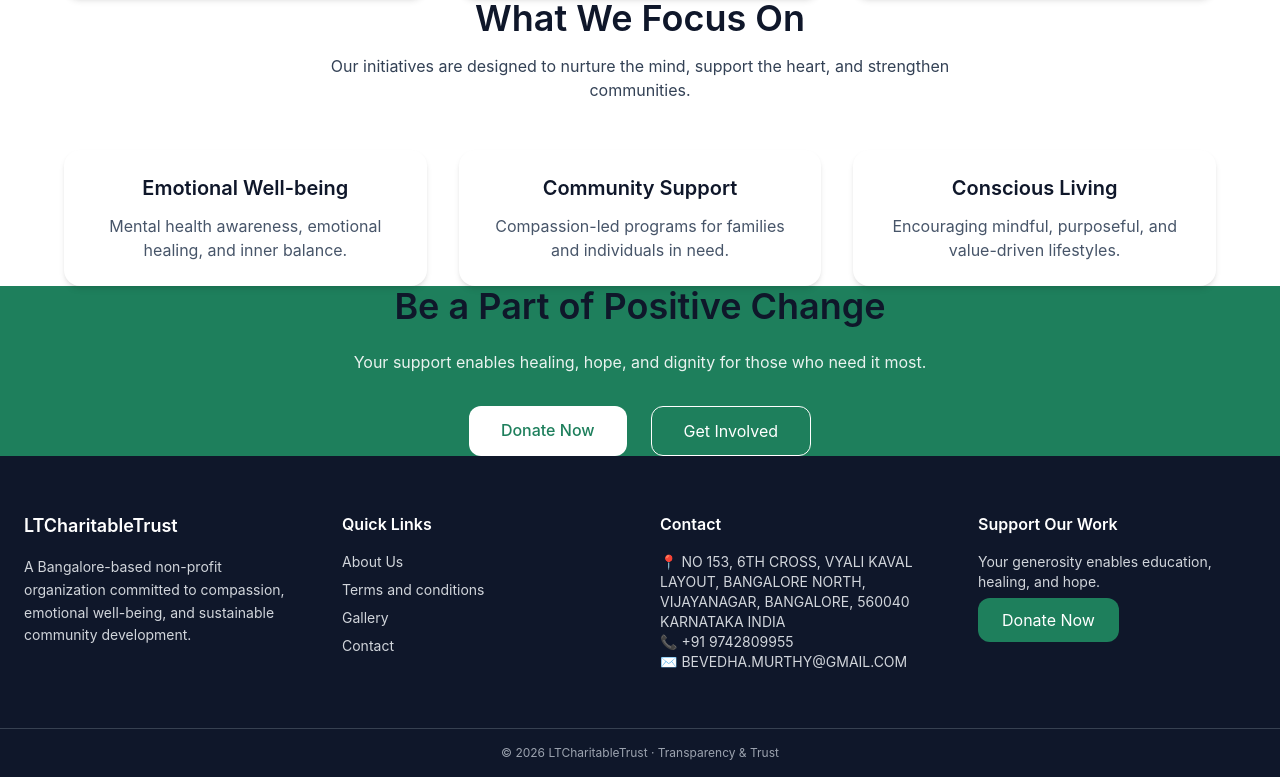
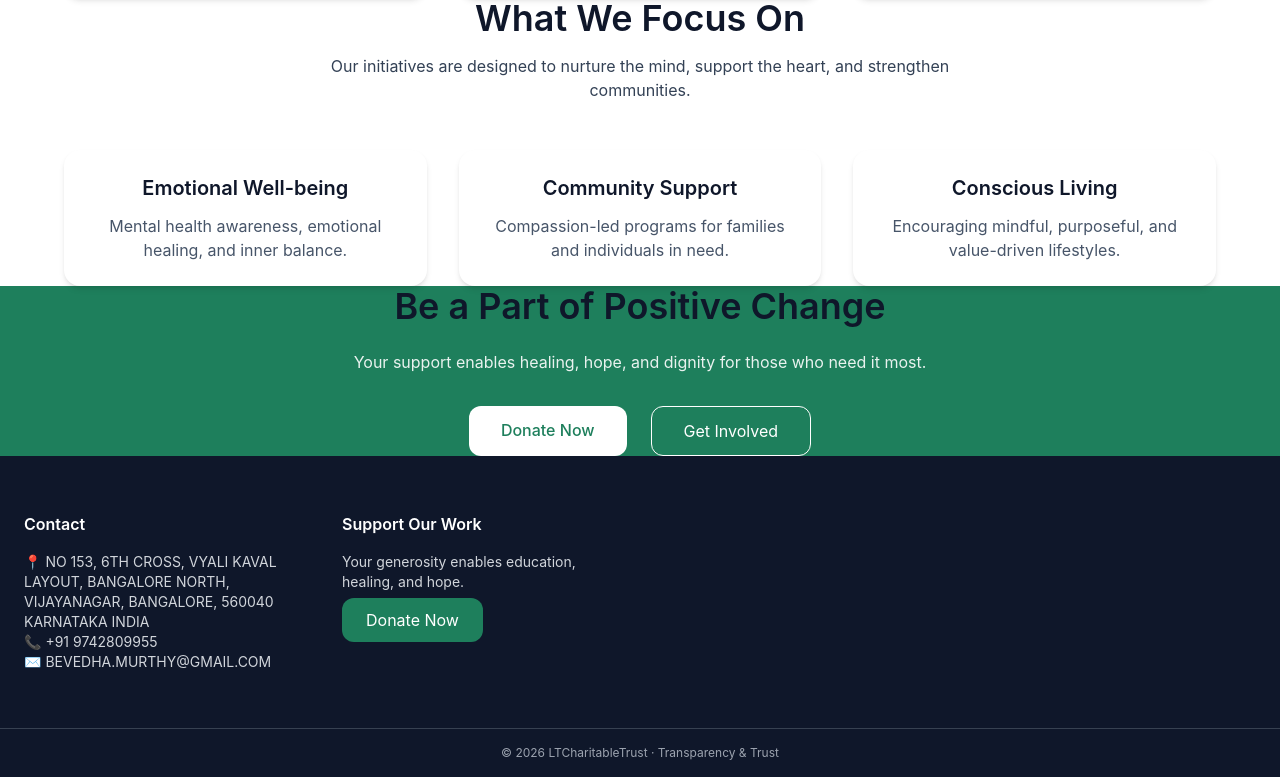
Before and after one commit to saqeeb66/trust_client, a React (Vite) app: page / in a window 1280 px wide. Shown: the part 1106-1883 px from the top of the page. Built offline with nearby package versions, Linux system fonts and the light colour scheme.

Commit message:
Update Footer.jsx

```diff
--- a/src/components/Footer.jsx
+++ b/src/components/Footer.jsx
@@ -5,28 +5,6 @@ function Footer() {
   return (
     <footer className="bg-dark text-gray-300">
       <div className="max-w-7xl mx-auto px-6 py-14 grid grid-cols-1 md:grid-cols-4 gap-10">
-
-        {/* About */}
-        <motion.div initial={{ opacity: 0 }} whileInView={{ opacity: 1 }}>
-          <h3 className="text-white text-lg mb-4">
-            LTCharitableTrust
-          </h3>
-          <p className="text-sm leading-relaxed">
-            A Bangalore-based non-profit organization committed to compassion,
-            emotional well-being, and sustainable community development.
-          </p>
-        </motion.div>
-
-        {/* Links */}
-        <div>
-          <h4 className="text-white mb-4">Quick Links</h4>
-          <ul className="space-y-2 text-sm">
-            <li><Link to="/about" className="hover:text-white">About Us</Link></li>
-            <li><Link to="/terms" className="hover:text-white">Terms and conditions</Link></li>
-            <li><Link to="/gallery" className="hover:text-white">Gallery</Link></li>
-            <li><Link to="/contact" className="hover:text-white">Contact</Link></li>
-          </ul>
-        </div>
 
         {/* Contact */}
         <div>
```
